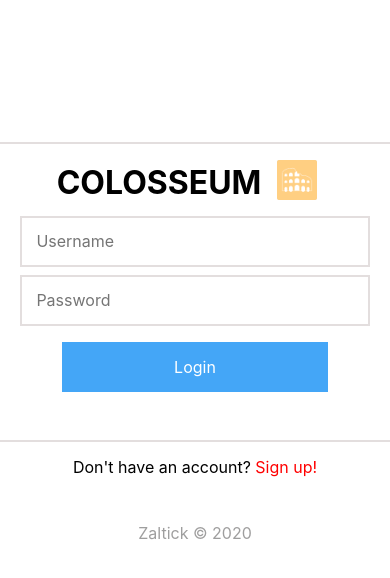
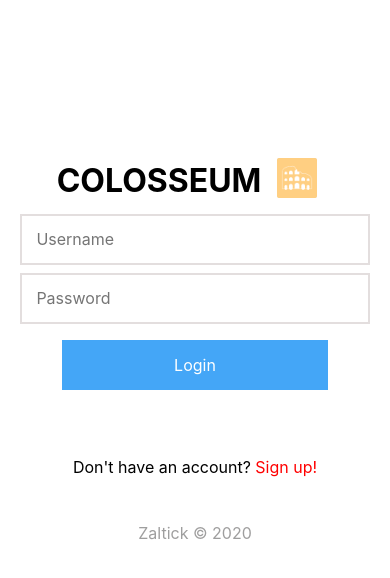
Before and after one commit to soniclinkerman/colosseum-app, a React (Create React App) app: page / in a window 390 px wide. Shown: the top 578 px of the page. Built offline with nearby package versions, Linux system fonts and the light colour scheme.

Commit message:
Small fix with sign in page for mobile

```diff
--- a/src/components/Navigation/Navigation.js
+++ b/src/components/Navigation/Navigation.js
@@ -2,7 +2,7 @@ import React from "react";
 import "./navigation.css"
 import Logo from "../images/Logo.png"
 
-const Navigation = () => {
+const Navigation = ({onRouteChange}) => {
     return(
         <div>
                 <ul>
--- a/src/components/Sign-In/Sign-In.css
+++ b/src/components/Sign-In/Sign-In.css
@@ -90,7 +90,7 @@ span{
 
 
 
-    .form-layout{
+    .form-layout-sign{
         border: none;
     }
 
```
